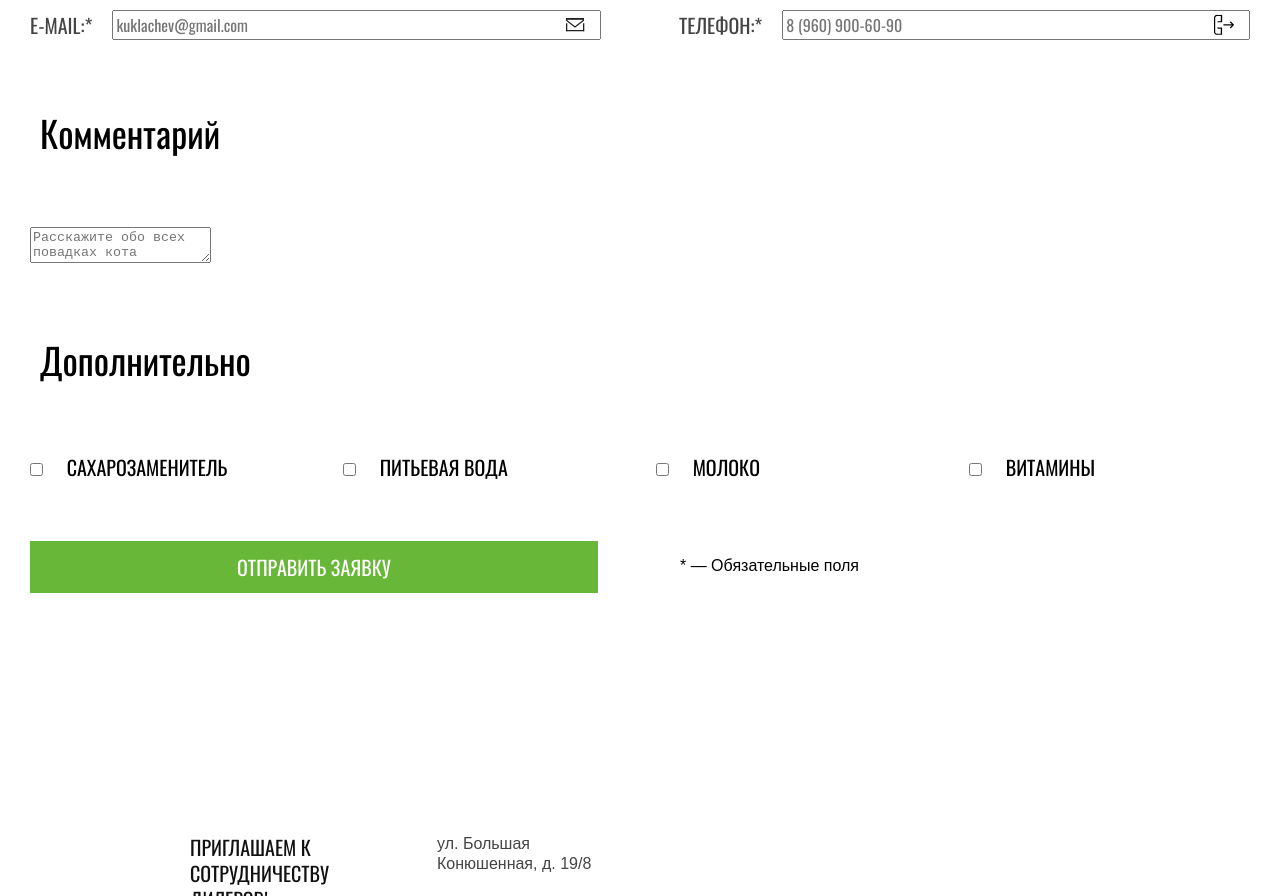
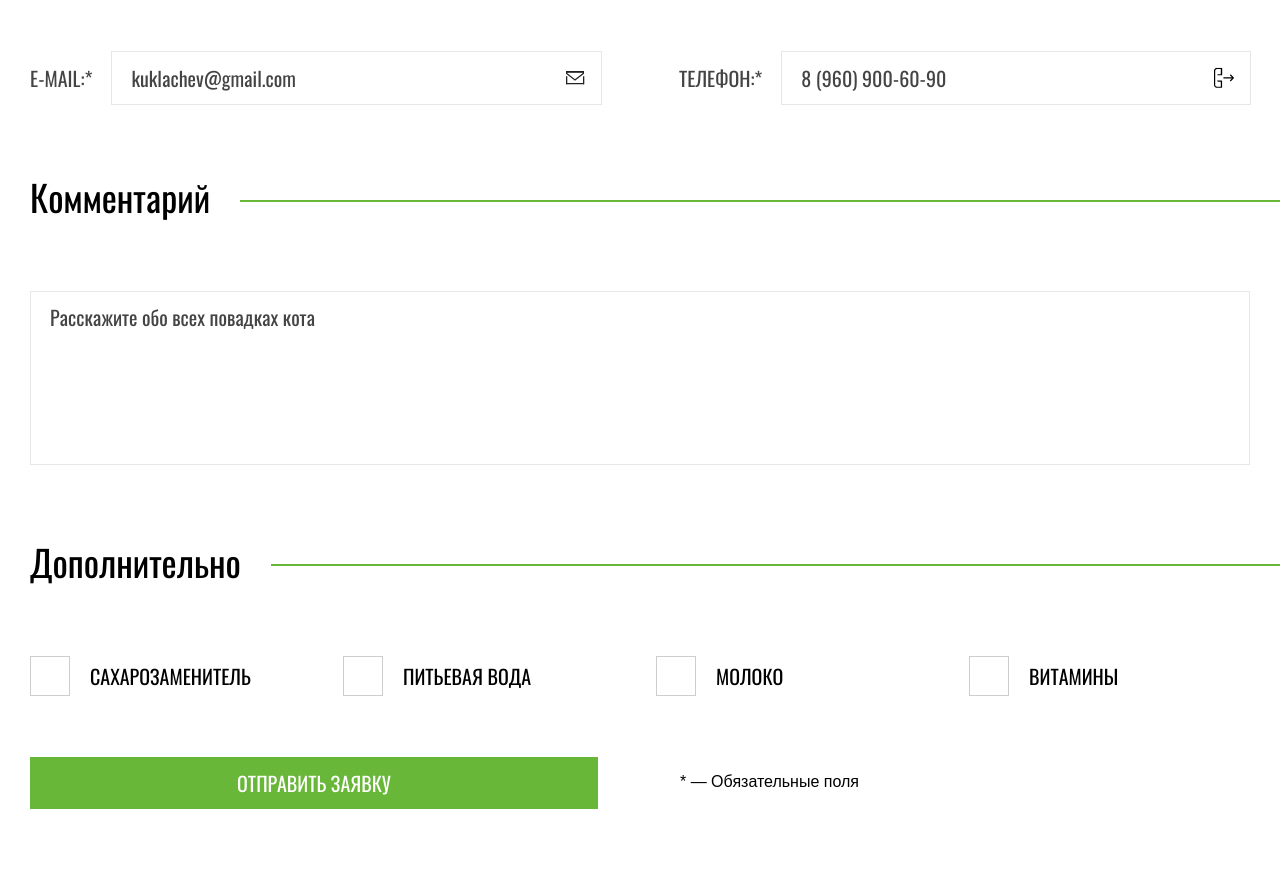
Before and after one commit to SpesEspero/1468809-cat-energy-24, a website: page source/form.html in a window 1280 px wide. Shown: the part 727-1623 px from the top of the page. Drawn offline with nearby package versions, Linux system fonts and the light colour scheme; files that its build step writes are made by us from their sources.

Commit message:
made refactoring of the form

```diff
--- a/source/form.html
+++ b/source/form.html
@@ -13,7 +13,7 @@
   <header class="header header-form">
     <div class="container header__wrapper">
       <a href="index.html" class="header__logo">
-        <picture >
+        <picture>
           <source media="(max-width: 767px)" srcset="img/main-page/header/logo-icon/logo-mobile-icon.svg" />
           <source media="(min-width: 768px) and (max-width: 1279px)"
             srcset="img/main-page/header/logo-icon/logo-tablet-icon.svg" />
@@ -21,7 +21,7 @@
           <img class="header__logo-image" src="img/main-page/header/logo-icon/logo-mobile-icon.svg" alt="Logo" />
         </picture>
 
-        <picture >
+        <picture>
           <source media="(max-width: 767px)" srcset="img/main-page/header/logo-text/logo-mobile-text.svg" />
           <source media="(min-width: 768px) and (max-width: 1279px)"
             srcset="img/main-page/header/logo-text/logo-tablet-text.svg" />
@@ -64,49 +64,60 @@
           <div class="about__cat line-separator">
             <div class="form__input">
               <label class="form__input-label" for="name">ИМЯ:*</label>
-              <input type="text" name="name" id="name" placeholder="Барсик" required>
+              <input class="input__text" type="text" name="name" id="name" placeholder="Барсик">
             </div>
 
             <div class="form__input">
               <label class="form__input-label" for="weight">Вес (кг):*</label>
-              <input type="text" name="weight" id="weight" placeholder="7" required>
+              <input class="input__text" type="text" name="weight" id="weight" placeholder="7">
             </div>
 
             <div class="form__input">
               <label class="form__input-label" for="age">Возраст (лет):</label>
-              <input type="text" name="age" id="age" placeholder="7" required>
+              <input class="input__text" type="text" name="age" id="age" placeholder="7">
             </div>
           </div>
 
           <div class="about__aim line-separator">
             <div class="form__radio">
-              <input type="radio" name="aim" id="lose-weight" value="lose weight">
-              <label class="form__radio-label" for="lose-weight">похудение</label>
+              <label class="form__radio-label input__radio-container" for="lose-weight">
+                <input class="input__radio" type="radio" name="aim" id="lose-weight" value="lose weight">
+                <span class="input__radio-checkmark"></span>
+                <span class="input__radio-text">похудение</span>
+              </label>
             </div>
 
             <div class="form__radio">
-              <input type="radio" name="aim" id="get-weight" value="get weight">
-              <label class="form__radio-label" for="get-weight">Набор массы</label>
+              <label class="form__radio-label input__radio-container" for="get-weight">
+                <input class="input__radio" type="radio" name="aim" id="get-weight" value="get weight">
+                <span class="input__radio-checkmark"></span>
+                <span class="input__radio-text">Набор массы</span>
+              </label>
             </div>
 
             <div class="form__radio">
-              <input type="radio" name="aim" id="dont-know" value="don't know">
-              <label class="form__radio-label" for="dont-know">Не знаю (Нужен ваш совет)</label>
+              <label class="form__radio-label input__radio-container" for="dont-know">
+                <input class="input__radio" type="radio" name="aim" id="dont-know" value="don't know">
+                <span class="input__radio-checkmark"></span>
+                <span class="input__radio-text">Не знаю (Нужен ваш совет)</span>
+              </label>
             </div>
           </div>
         </fieldset>
 
-        <h2 class="form__title form__title-contacts cross-title">
+        <div class="cross-title">
+          <h2 class="form__title form__title-contacts ">
             <span>
               Контактные данные
               (владельца кота)
             </span>
           </h2>
+        </div>
         <fieldset class="contacts form__container container container-form">
 
           <div class="form__input form__input-contacts">
             <label class="form__input-label" for="email">E-mail:*</label>
-            <input type="email" name="email" id="email" placeholder="kuklachev@gmail.com" required>
+            <input class="input__text" type="email" name="email" id="email" placeholder="kuklachev@gmail.com">
             <svg class="contacts__icon" xmlns="http://www.w3.org/2000/svg" width="20" height="15" viewBox="0 0 20 15"
               fill="none">
               <line x1="1.65" y1="5.84766" x2="1.65" y2="13.8477" stroke="#222222" stroke-width="1.3" />
@@ -120,7 +131,7 @@
 
           <div class="form__input form__input-contacts">
             <label class="form__input-label" for="tel">Телефон:*</label>
-            <input type="tel" name="tel" id="tel" placeholder="8 (960) 900-60-90">
+            <input class="input__text" type="tel" name="tel" id="tel" placeholder="8 (960) 900-60-90">
             <svg class="contacts__icon" xmlns="http://www.w3.org/2000/svg" width="20" height="21" viewBox="0 0 20 21"
               fill="none">
               <g clip-path="url(#clip0_153_253)">
@@ -140,36 +151,52 @@
           </div>
         </fieldset>
 
-        <h2 class="form__title form__title-comments cross-title">
+        <div class="cross-title">
+          <h2 class="form__title form__title-comments ">
             <span>Комментарий</span>
           </h2>
+        </div>
         <fieldset class="form__comment form__container container container-form">
           <textarea class="form__textarea" name="comment" id="textarea"
             placeholder="Расскажите обо всех повадках кота"></textarea>
         </fieldset>
 
-        <h2 class="form__title cross-title">
+        <div class="cross-title">
+          <h2 class="form__title ">
             <span>Дополнительно</span>
           </h2>
+        </div>
         <fieldset class="optional  container container-form">
           <div class="form__checkbox">
-            <input type="checkbox" id="sugar" name="additional" value="sugar">
-            <label class="form__checkbox-label" for="sugar">сахарозаменитель</label>
+            <label class="form__checkbox-label" for="sugar">
+              <input class="input__checkbox" type="checkbox" id="sugar" name="additional" value="sugar">
+              <span class="input__checkbox-checkmark"></span>
+              <span class="input__checkbox-text">сахарозаменитель</span>
+            </label>
           </div>
 
           <div class="form__checkbox">
-            <input type="checkbox" id="water" name="additional" value="water">
-            <label class="form__checkbox-label" class="form__checkbox-label" for="water">питьевая вода</label>
+            <label class="form__checkbox-label" for="water">
+              <input class="input__checkbox" type="checkbox" id="water" name="additional" value="water">
+              <span class="input__checkbox-checkmark"></span>
+              <span class="input__checkbox-text">питьевая вода</span>
+            </label>
           </div>
 
           <div class="form__checkbox">
-            <input type="checkbox" id="milk" name="additional" value="milk">
-            <label class="form__checkbox-label" class="form__checkbox-label" for="milk">молоко</label>
+            <label  class="form__checkbox-label" for="milk">
+              <input class="input__checkbox" type="checkbox" id="milk" name="additional" value="milk">
+              <span class="input__checkbox-checkmark"></span>
+              <span class="input__checkbox-text">молоко</span>
+            </label>
           </div>
 
           <div class="form__checkbox">
-            <input type="checkbox" id="vitamins" name="additional" value="vitamins">
-            <label class="form__checkbox-label" class="form__checkbox-label" for="vitamins">витамины</label>
+            <label class="form__checkbox-label" for="vitamins">
+              <input class="input__checkbox" type="checkbox" id="vitamins" name="additional" value="vitamins">
+              <span class="input__checkbox-checkmark"></span>
+              <span class="input__checkbox-text">витамины</span>
+            </label>
           </div>
         </fieldset>
 
--- a/source/less/components/common/cross-title.less
+++ b/source/less/components/common/cross-title.less
@@ -56,7 +56,7 @@
 
 @media (min-width: 1320px) {
   .cross-title > * {
-    max-width: 1320px;
+    max-width: 1300px;
 
     & span {
       padding: 0 40px;
--- /dev/null
+++ b/source/less/components/common/input-checkbox.less
@@ -0,0 +1,37 @@
+.input__checkbox-checkmark {
+  &::after {
+    content: "";
+    position: absolute;
+    display: none;
+
+    left: 10px;
+    top: 5px;
+
+    width: 6px;
+    height: 12px;
+    border: solid @green;
+    border-width: 0 2px 2px 0;
+
+    transform: rotate(45deg);
+  }
+}
+
+@media (min-width: @tablet) {
+  .input__checkbox-checkmark {
+    &::after {
+      content: "";
+      position: absolute;
+      display: none;
+
+      left: 13px;
+      top: 5px;
+
+      width: 9px;
+      height: 18px;
+      border: solid @green;
+      border-width: 0 2px 2px 0;
+
+      transform: rotate(45deg);
+    }
+  }
+}
--- /dev/null
+++ b/source/less/components/common/input-radio.less
@@ -0,0 +1,26 @@
+.input__radio-checkmark {
+  border-radius: 50%;
+
+  &::after {
+    content: "";
+    position: absolute;
+    display: none;
+
+    top: 50%;
+    left: 50%;
+
+    transform: translate(-50%, -50%);
+
+    width: 13.5px;
+    height: 13.5px;
+    border-radius: 50%;
+    background: @green;
+  }
+}
+
+@media (min-width: @tablet) {
+  .input__radio-container .input__radio-checkmark::after {
+    width: 18px;
+    height: 18px;
+  }
+}
--- /dev/null
+++ b/source/less/components/common/input-text.less
@@ -0,0 +1,56 @@
+.input__text {
+  padding: 0 15px;
+
+  height: 45px;
+
+  font-size: 16px;
+
+  border: none;
+  outline: none;
+
+  box-shadow: 0 0 0 1px #e7e7e7;
+
+  transition: box-shadow 0.15s linear;
+
+  &::placeholder {
+    color: @default_color;
+  }
+
+  &:hover {
+    box-shadow: 0 0 0 1px #cdcdcd;
+  }
+
+  &:focus {
+    box-shadow: 0 0 0 2px #444444;
+  }
+
+  &:invalid {
+    box-shadow: 0 0 0 2px #ff8282;
+  }
+
+  &:focus ~ svg *[fill] {
+    fill: @green;
+  }
+
+  &:focus ~ svg *[stroke] {
+    stroke: @green;
+  }
+
+  &:invalid ~ svg *[fill] {
+    fill: #ff8282;
+  }
+
+  &:invalid ~ svg *[stroke] {
+    stroke: #ff8282;
+  }
+}
+
+@media (min-width: @tablet) {
+  .input__text {
+    font-size: 20px;
+
+    padding: 0 19px;
+
+    height: 52px;
+  }
+}
--- /dev/null
+++ b/source/less/components/common/input-tick.less
@@ -0,0 +1,58 @@
+/* Radio Input */
+.input__radio-container,
+.input__checkbox-container {
+  display: block;
+
+  cursor: pointer;
+  user-select: none;
+}
+
+.input__radio,
+.input__checkbox {
+  position: absolute;
+  opacity: 0;
+  cursor: pointer;
+}
+
+.input__radio-checkmark,
+.input__checkbox-checkmark {
+  position: relative;
+
+  height: 30px;
+  width: 30px;
+  border: 1px solid #cdcdcd;
+
+  transition: border 0.15s linear;
+
+  &:disabled {
+    opacity: 0.3;
+  }
+}
+
+.form__radio-label:hover .input__radio-checkmark,
+.form__checkbox-label:hover .input__checkbox-checkmark {
+  border: 1px solid #bababa;
+}
+
+.input__radio:checked ~ .input__radio-checkmark::after,
+.input__checkbox:checked ~ .input__checkbox-checkmark::after {
+  display: block;
+}
+
+.input__radio-text,
+.input__checkbox-text {
+  margin-left: 16px;
+}
+
+@media (min-width: @tablet) {
+  .input__radio-checkmark,
+  .input__checkbox-checkmark {
+    height: 40px;
+    width: 40px;
+  }
+
+  .input__radio-text,
+  .input__checkbox-text {
+    margin-left: 20px;
+  }
+}
--- a/source/less/components/form/form.less
+++ b/source/less/components/form/form.less
@@ -40,9 +40,10 @@
   text-transform: uppercase;
 }
 
-.form__checkbox-label,
-.form__radio-label {
-  margin-left: 16px;
+.form__radio-label,
+.form__checkbox-label {
+  display: flex;
+  align-items: center;
 }
 
 .form__input-label {
@@ -74,6 +75,39 @@
   max-width: 209px;
 }
 
+.form__textarea {
+  .oswald-family();
+  font-size: 16px;
+  color: @default_color;
+
+  padding: 10px 14px;
+
+  resize: none;
+
+  height: 150px;
+  width: 100%;
+
+  border: 1px solid #e7e7e7;
+
+  transition: border 0.15s linear;
+
+  outline: none;
+
+  &::placeholder {
+    .oswald-family();
+    font-size: 16px;
+    color: @default_color;
+  }
+
+  &:hover {
+    border: 1px solid #cdcdcd;
+  }
+
+  &:focus {
+    border: 1px solid #444444;
+  }
+}
+
 @media (min-width: 561px) {
   .form__title {
     line-height: 1;
@@ -97,11 +131,6 @@
     margin: 0;
   }
 
-  .form__checkbox-label,
-  .form__radio-label {
-    margin-left: 20px;
-  }
-
   .form__input-label,
   .form__checkbox-label,
   .form__radio-label {
@@ -119,6 +148,18 @@
   .form__title-contacts span {
     max-width: initial;
   }
+
+  .form__textarea {
+    font-size: 20px;
+
+    padding: 10px 19px;
+
+    height: 174px;
+
+    &::placeholder {
+      font-size: 20px;
+    }
+  }
 }
 
 @media (min-width: @desktop) {
--- a/source/less/style.less
+++ b/source/less/style.less
@@ -13,6 +13,10 @@
 @import "./components/common/line-separator.less";
 @import "./components/common/cross-title.less";
 @import "./components/common/range.less";
+@import "./components/common/input-text.less";
+@import "./components/common/input-radio.less";
+@import "./components/common/input-checkbox.less";
+@import "./components/common/input-tick.less";
 @import "./components/intro/intro.less";
 @import "./components/intro/advantages.less";
 @import "./components/intro/howItWorks.less";
```
Also changed, not shown: source/less/components/catalog/additional.less (+4 -4 lines). Lines whose indentation alone changed are shown as unchanged.
